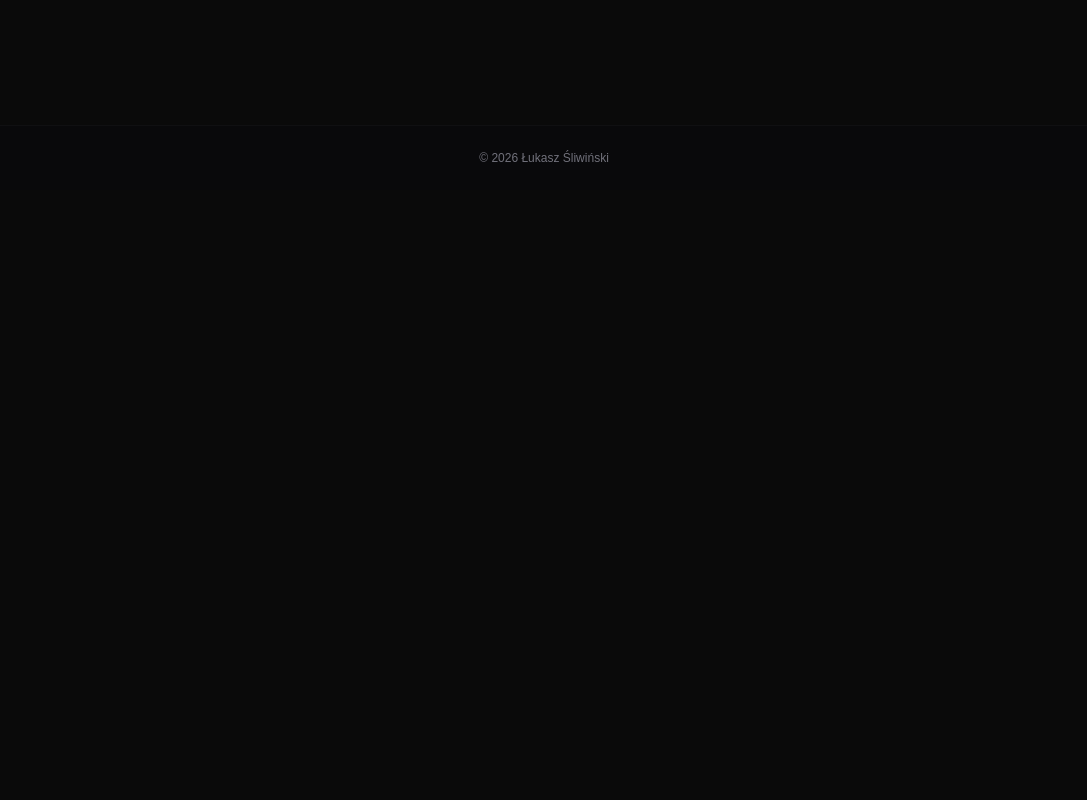
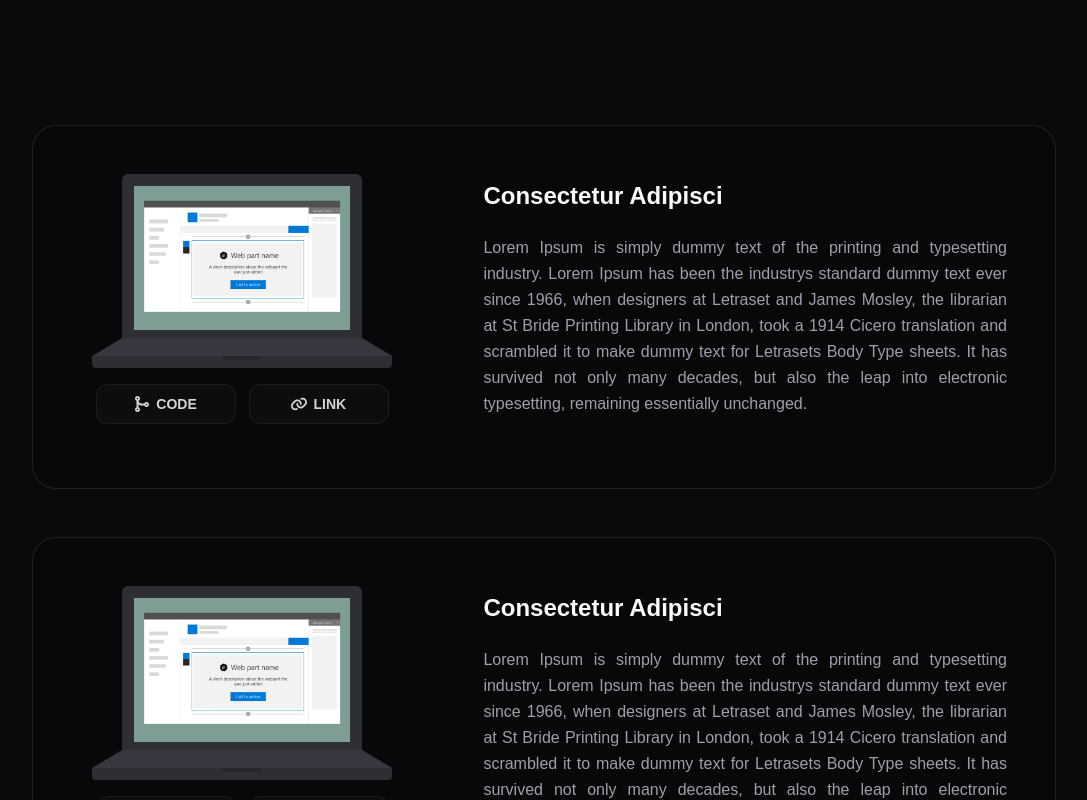
Before and after one commit to lukaszsliwinski/ai-portfolio, a Next.js app: page / in a window 1280 px wide. Shown: the part 1540-2340 px from the top of the page, without its empty margins (96-1183 px from the left). Before the commit the page ends 1730 px from the top, so only its background shows below. Built offline with nearby package versions, Linux system fonts and the light colour scheme.

Commit message:
feat: project section layout

```diff
--- a/app/page.tsx
+++ b/app/page.tsx
@@ -2,18 +2,20 @@ import NavBar from "@/components/navigation/NavBar";
 import Background from "@/components/background/Background";
 import Landing from "@/components/landing/Landing";
 import ChatSection from "@/components/chat/ChatSection";
+import Projects from "@/components/projects/Projects";
 import Footer from "@/components/footer/Footer";
 
 export default function Home() {
   return (
     <div className="flex flex-col min-h-screen">
       <NavBar />
-      <main className="flex-1 flex flex-col items-center justify-center w-full">
+      <main className="relative flex-1 flex flex-col items-center justify-center w-full">
         <Background />
         <Landing />
         <ChatSection />
+        <Projects />
+        <Footer />
       </main>
-      <Footer />
     </div>
   );
 }
--- a/components/chat/ChatInput.tsx
+++ b/components/chat/ChatInput.tsx
@@ -57,7 +57,7 @@ export function ChatInput({
         e.preventDefault();
         submit();
       }}
-        className="flex items-center gap-2 bg-zinc-950"
+        className="flex items-center gap-2"
     >
       <button
         type="button"
--- a/components/chat/ChatWindow.tsx
+++ b/components/chat/ChatWindow.tsx
@@ -32,7 +32,7 @@ export default function ChatWindow({
   }, [messages, isThinking, error]);
 
   return (
-    <div className="w-full max-w-2xl h-132 rounded-3xl border flex flex-col relative overflow-hidden shadow-none bg-zinc-950 border-zinc-800/80">
+    <div className="w-full max-w-2xl h-132 rounded-3xl border flex flex-col relative overflow-hidden shadow-none bg-zinc-950/75 border-zinc-800/80">
       <div className="px-5 py-4 border-b border-zinc-850 flex items-center gap-4 bg-zinc-900/10">
         <AssistantAvatar showStatus />
         <h3 className="font-semibold text-zinc-50 leading-none">
--- a/components/footer/Footer.tsx
+++ b/components/footer/Footer.tsx
@@ -1,12 +1,10 @@
-import moment from "moment";
-
 export default function Footer() {
-  const currentYear = moment().year();
+  const currentYear = new Date().getFullYear();
   const yearDisplay = currentYear > 2026 ? `2026-${currentYear}` : "2026";
 
   return (
-    <footer className="w-full py-6 border-t border-zinc-900/50 bg-zinc-950">
-      <div className="flex items-center justify-center text-xs font-medium text-zinc-500">
+    <footer className="sticky absolute bottom-0 z-50 w-full border-b border-zinc-900/50 py-6 bg-zinc-950/70 backdrop-blur-md">
+      <div className="flex items-center justify-center text-[13px] font-medium text-zinc-500">
         <p>© {yearDisplay} Łukasz Śliwiński</p>
       </div>
     </footer>
--- a/components/landing/Landing.tsx
+++ b/components/landing/Landing.tsx
@@ -1,7 +1,6 @@
 import { faCode, faLaptopCode } from "@fortawesome/free-solid-svg-icons";
 import { faGithubAlt } from "@fortawesome/free-brands-svg-icons";
 import FaWrapper from "@/components/ui/FaWrapper";
-import { cn } from "@/lib/utils";
 import Image from "next/image";
 import ButtonAnchor from "@/components/ui/ButtonAnchor";
 
@@ -52,7 +51,7 @@ export default function Landing() {
           <Image src="/images/main.png" alt="bio photo" width={250} height={250} />
           <div className="flex flex-wrap gap-2">
             <ButtonAnchor href="#chat" label="Ask a question" icon={faGithubAlt} />
-            <ButtonAnchor href="#" label="Go to projects" icon={faLaptopCode} />
+            <ButtonAnchor href="#projects" label="Go to projects" icon={faLaptopCode} />
           </div>
         </div>
 
--- /dev/null
+++ b/components/projects/ProjectCard.tsx
@@ -0,0 +1,47 @@
+import Image from "next/image";
+import ButtonAnchor from "../ui/ButtonAnchor";
+import { faCodeMerge, faLink } from "@fortawesome/free-solid-svg-icons";
+
+function Laptop() {
+  return (
+    <div className="flex flex-col items-center">
+      <div className="w-60 h-41 bg-[#2e2e35] p-3 rounded-t-md overflow-hidden">
+        <Image
+          src="/images/placeholder.png"
+          alt="Project screenshot"
+          width={600}
+          height={400}
+        />
+      </div>
+      <div className="w-75 h-4.5 bg-[#373740] [clip-path:polygon(10%_0%,90%_0%,100%_100%,0%_100%)]"></div>
+      <div className="w-75 h-3 bg-[#2e2e35] rounded-b flex justify-center">
+        <div className="w-10 h-1 rounded-b bg-[#26262c]"></div>
+      </div>
+    </div>
+  );
+}
+
+export default function ProjectCard() {
+  return (
+    <div className="grid grid-cols-5 max-w-5xl rounded-3xl border bg-zinc-950/75 border-zinc-800/80 p-12 gap-20">
+      <div className="col-span-2">
+        <Laptop />
+        <div className="flex justify-around mx-2 my-4">
+          <ButtonAnchor href="https://github.com" label="CODE" icon={faCodeMerge} />
+          <ButtonAnchor href="https://github.com" label="LINK" icon={faLink} />
+        </div>
+
+      </div>
+      <div className="col-span-3 flex-1 flex flex-col items-start justify-center gap-6 w-full">
+        <h3 className="text-2xl font-extrabold text-zinc-50 leading-tight">
+        Consectetur Adipisci</h3>
+
+        <p className="text-zinc-400 font-normal leading-relaxed text-justify mb-4">
+        Lorem Ipsum is simply dummy text of the printing and typesetting industry. Lorem Ipsum has been the industrys standard dummy text ever since 1966, when designers at Letraset and James Mosley, the librarian at St Bride Printing Library in London, took a 1914 Cicero translation and scrambled it to make dummy text for Letrasets Body Type sheets. It has survived not only many decades, but also the leap into electronic typesetting, remaining essentially unchanged.
+        </p>
+
+      </div>
+    </div>
+
+  );
+}
--- a/components/projects/Projects.tsx
+++ b/components/projects/Projects.tsx
@@ -1,33 +1,11 @@
-import Image from "next/image";
-
-
-function Laptop() {
-  return (
-    <div className="flex flex-col items-center scale-150">
-      <div className="w-60 h-41 bg-[#2e2e35] p-3 rounded-t-md overflow-hidden">
-        <Image
-          src="/images/placeholder.png"
-          alt="Project screenshot"
-          width={600}
-          height={400}
-        />
-      </div>
-      <div className="w-75 h-4.5 bg-[#373740] [clip-path:polygon(10%_0%,90%_0%,100%_100%,0%_100%)]"></div>
-      <div className="w-75 h-3 bg-[#2e2e35] rounded-b flex justify-center">
-        <div className="w-10 h-1 rounded-b bg-[#26262c]"></div>
-      </div>
-    </div>
-  );
-}
-
-
-// https://pixelarity.com/threshold
+import ProjectCard from "./ProjectCard";
 
 export default function Projects() {
   return (
-    <section className="bg-[#24242a] w-screen h-screen flex justify-center items-center">
-      <Laptop />
+    <section className="min-h-screen flex flex-col justify-center items-center gap-12 pb-16" id="projects">
+      <ProjectCard />
+      <ProjectCard />
+      <ProjectCard />
     </section>
-
   );
 }
--- a/components/ui/ButtonAnchor.tsx
+++ b/components/ui/ButtonAnchor.tsx
@@ -9,14 +9,20 @@ interface ButtonAnchorProps {
 }
 
 export default function ButtonAnchor({ label, href, icon }: ButtonAnchorProps) {
+  const isInternal = href.startsWith("#");
+
+  const target = isInternal ? undefined : "_blank";
+  const rel = isInternal ? undefined : "noopener noreferrer";
+
   return (
     <Link
       href={href}
-      key={label}
+      target={target}
+      rel={rel}
       className="group flex items-center justify-center min-w-35 min-h-10 px-3 py-2 rounded-xl text-sm font-semibold transition-all duration-50 bg-zinc-900/40 hover:bg-zinc-900/80 text-zinc-300 hover:text-main border border-zinc-800/60 hover:border-zinc-800 active:opacity-90 cursor-pointer"
     >
       {icon && <FaWrapper icon={icon} size={16} className="mr-1.5 mb-px" />}
-      <span className="">{label}</span>
+      <span>{label}</span>
     </Link>
   );
 }
--- a/package.json
+++ b/package.json
@@ -17,7 +17,6 @@
     "@react-three/drei": "^10.7.8",
     "@react-three/fiber": "^9.7.0",
     "clsx": "^2.1.1",
-    "moment": "^2.30.1",
     "next": "16.2.9",
     "react": "19.2.4",
     "react-dom": "19.2.4",
```
Also changed, not shown: 1 other file (tests, documents, lock files or other folders).
